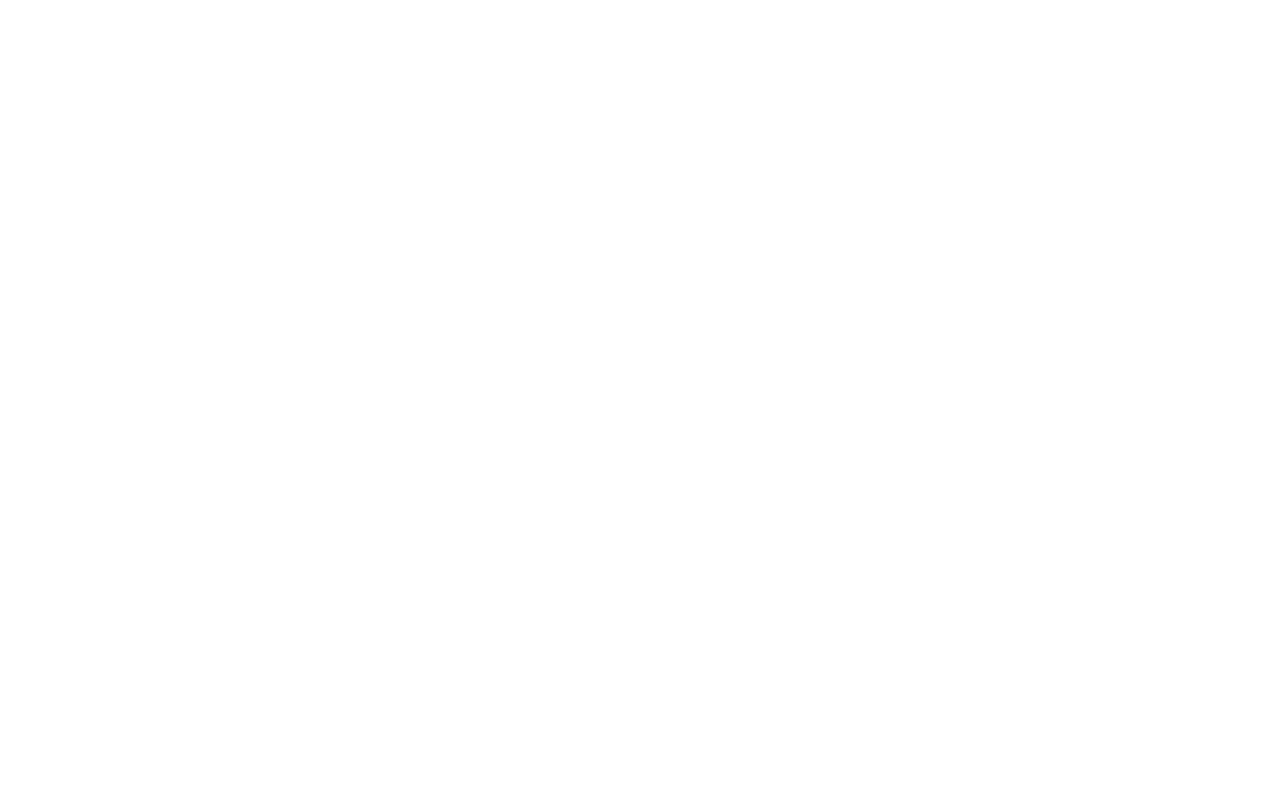
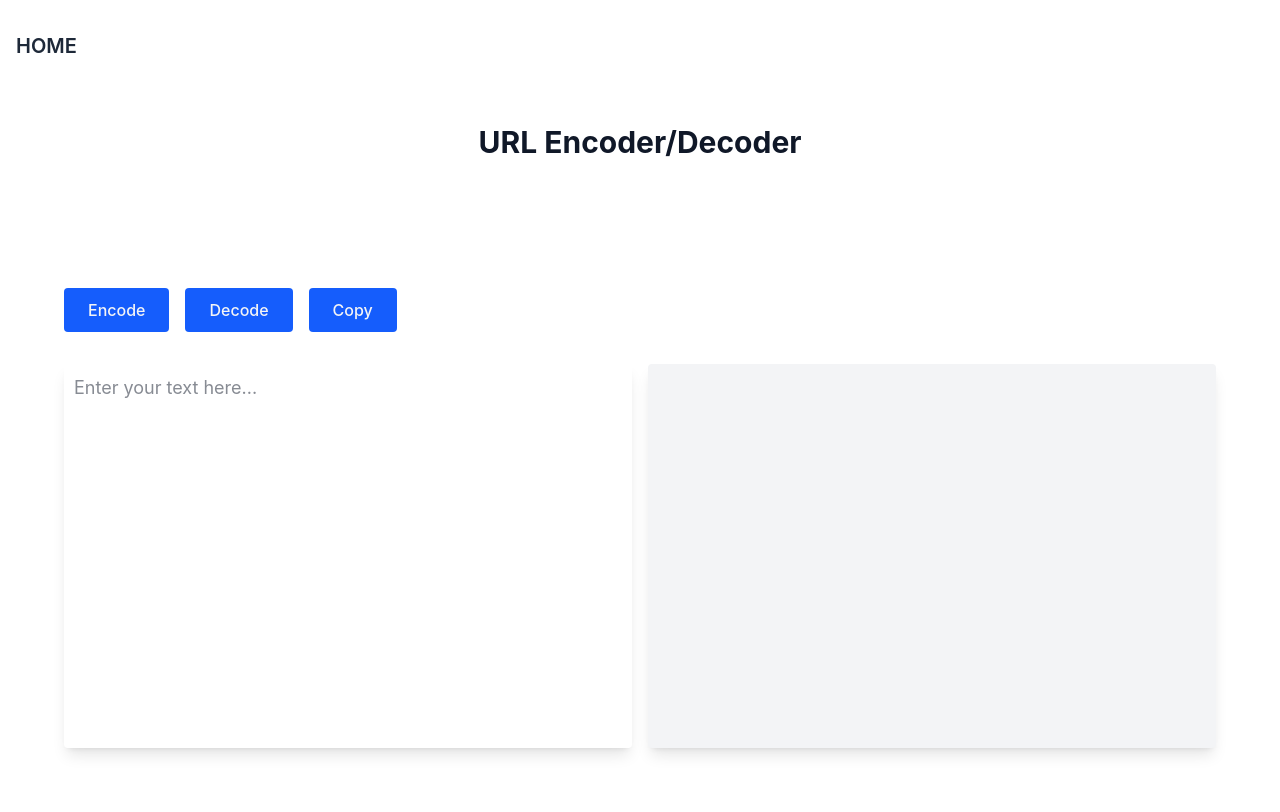
Before and after one commit to blueorionn/url-encoder-decoder, a website built with Vite: page index.html in a window 1280 px wide. Built offline with nearby package versions, Linux system fonts and the light colour scheme.

Commit message:
added homepage first ui

```diff
--- a/index.html
+++ b/index.html
@@ -5,10 +5,72 @@
     <link rel="icon" type="image/svg+xml" href="/vite.svg" />
     <meta name="viewport" content="width=device-width, initial-scale=1.0" />
     <title>Url Encoder and Decoder</title>
+    <link rel="shortcut icon" href="favicon.ico" type="image/x-icon" />
     <link href="/dist/styles.css" rel="stylesheet" />
   </head>
   <body>
-    <main class="w-full"></main>
+    <main class="h-full w-full">
+      <header class="w-full p-4">
+        <div class="max-w-7xl mx-auto py-4 flex justify-start items-center">
+          <a href="/"
+            ><h1 class="text-base lg:text-xl font-semibold text-gray-800">
+              HOME
+            </h1></a
+          >
+        </div>
+      </header>
+      <section class="w-full p-4 lg:p-8">
+        <h1
+          class="w-full text-center text-xl lg:text-2xl xl:text-3xl font-bold text-gray-900"
+        >
+          URL Encoder/Decoder
+        </h1>
+      </section>
+      <section class="max-w-7xl mx-auto p-8 lg:p-16">
+        <div class="my-4 lg:my-8 w-full flex gap-4">
+          <button
+            type="button"
+            class="p-2.5 px-6 cursor-pointer rounded bg-blue-600 hover:bg-blue-500 transition-all"
+          >
+            <span class="font-medium text-gray-100">Encode</span>
+          </button>
+          <button
+            type="button"
+            class="p-2.5 px-6 cursor-pointer rounded bg-blue-600 hover:bg-blue-500 transition-all"
+          >
+            <span class="font-medium text-gray-100">Decode</span>
+          </button>
+          <button
+            type="button"
+            class="p-2.5 px-6 cursor-pointer rounded bg-blue-600 hover:bg-blue-500 transition-all"
+          >
+            <span class="font-medium text-gray-100">Copy</span>
+          </button>
+        </div>
+        <section class="w-full flex flex-col lg:flex-row gap-8 lg:gap-4">
+          <div class="w-full h-52 lg:h-96">
+            <textarea
+              name="input"
+              id="input"
+              cols="30"
+              rows="10"
+              class="w-full h-full outline-none rounded p-2.5 text-base lg:text-lg shadow-lg resize-none text-gray-900"
+              placeholder="Enter your text here..."
+            ></textarea>
+          </div>
+          <div class="w-full h-52 lg:h-96">
+            <textarea
+              name="output"
+              id="output"
+              cols="30"
+              rows="10"
+              class="w-full h-full outline-none rounded p-2.5 text-base lg:text-lg shadow-lg resize-none bg-gray-100 text-gray-900"
+              disabled
+            ></textarea>
+          </div>
+        </section>
+      </section>
+    </main>
     <script type="module" src="/src/main.ts"></script>
   </body>
 </html>
```
